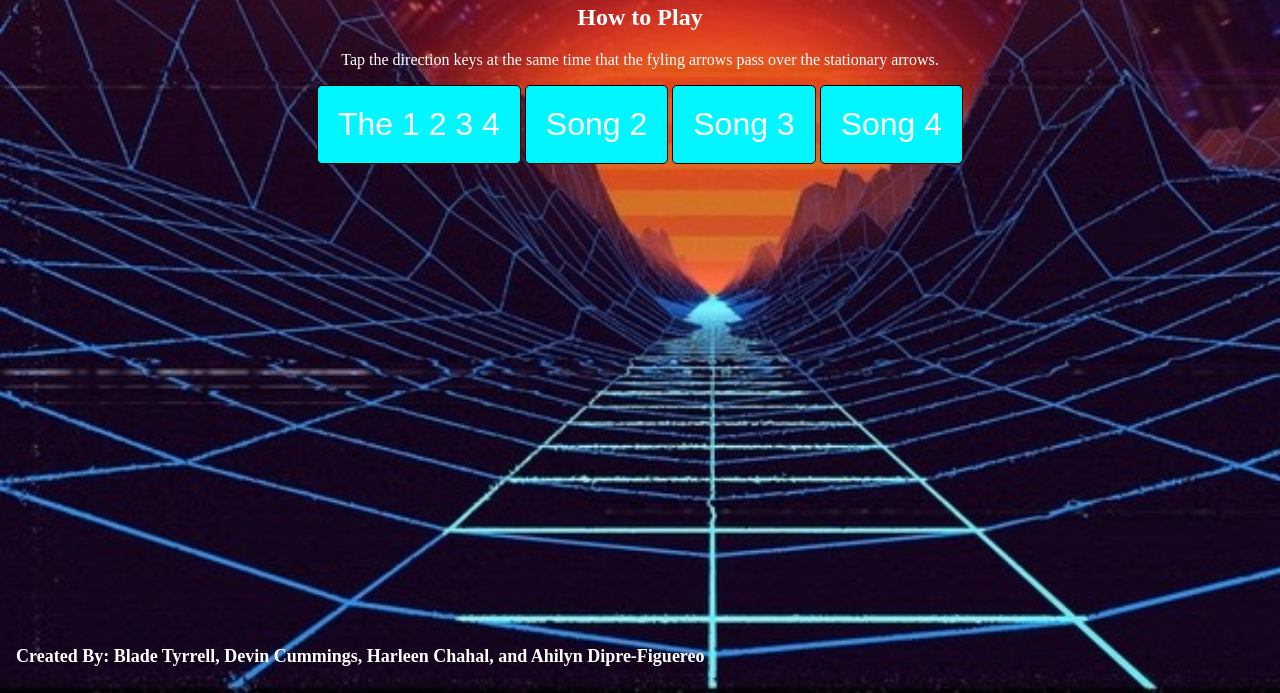
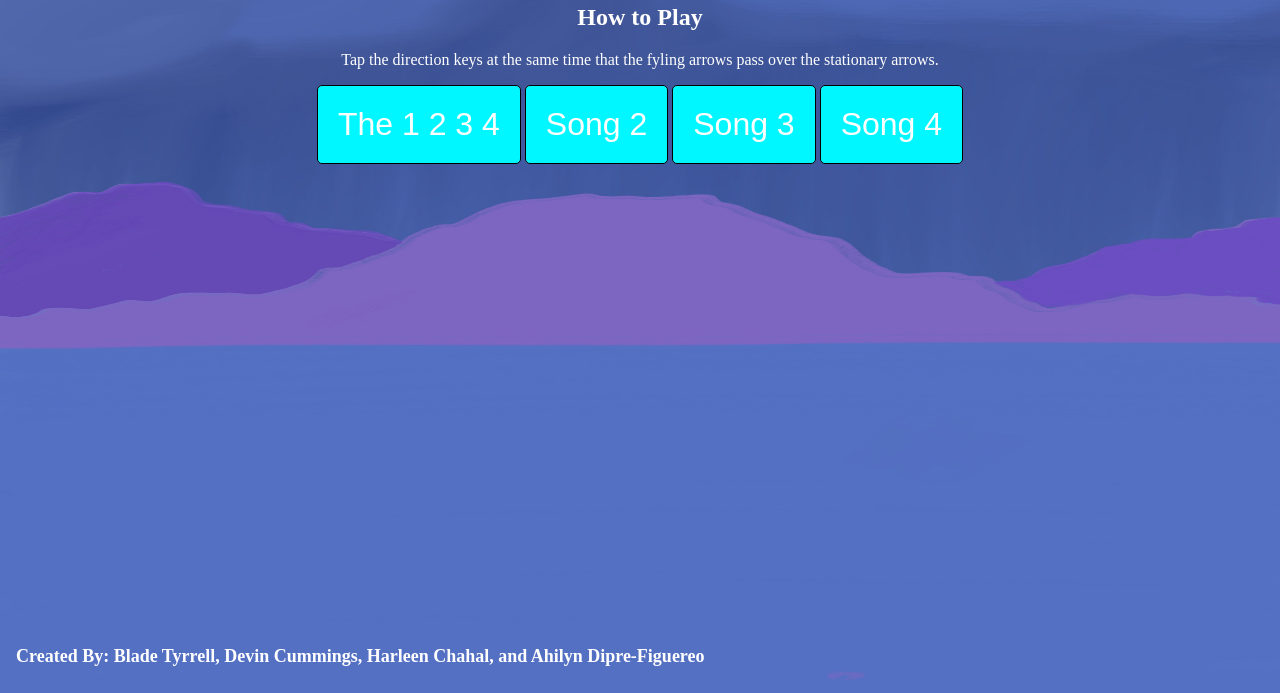
Before and after one commit to bladetyr/ProfessorFunk, a plain HTML site: page index.html in a window 1280 px wide. Shown: the part 107-800 px from the top of the page. Drawn offline with Linux system fonts and the light colour scheme; files whose address does not match are found by name.

Commit message:
background added

```diff
--- a/StyleSheet.css
+++ b/StyleSheet.css
@@ -27,8 +27,8 @@ h1 {
 }
 
 body {
-    background-image: url("./images/temp-background.jpg");
+    background-image: url("..//ProfessorFunk/images/background\ .jpg");
     background-repeat: no-repeat;
     background-attachment: fixed;
-    background-size: cover;
+    background-size: 100% 100%;
 }
```
Also changed, not shown: images/background .jpg (added).
